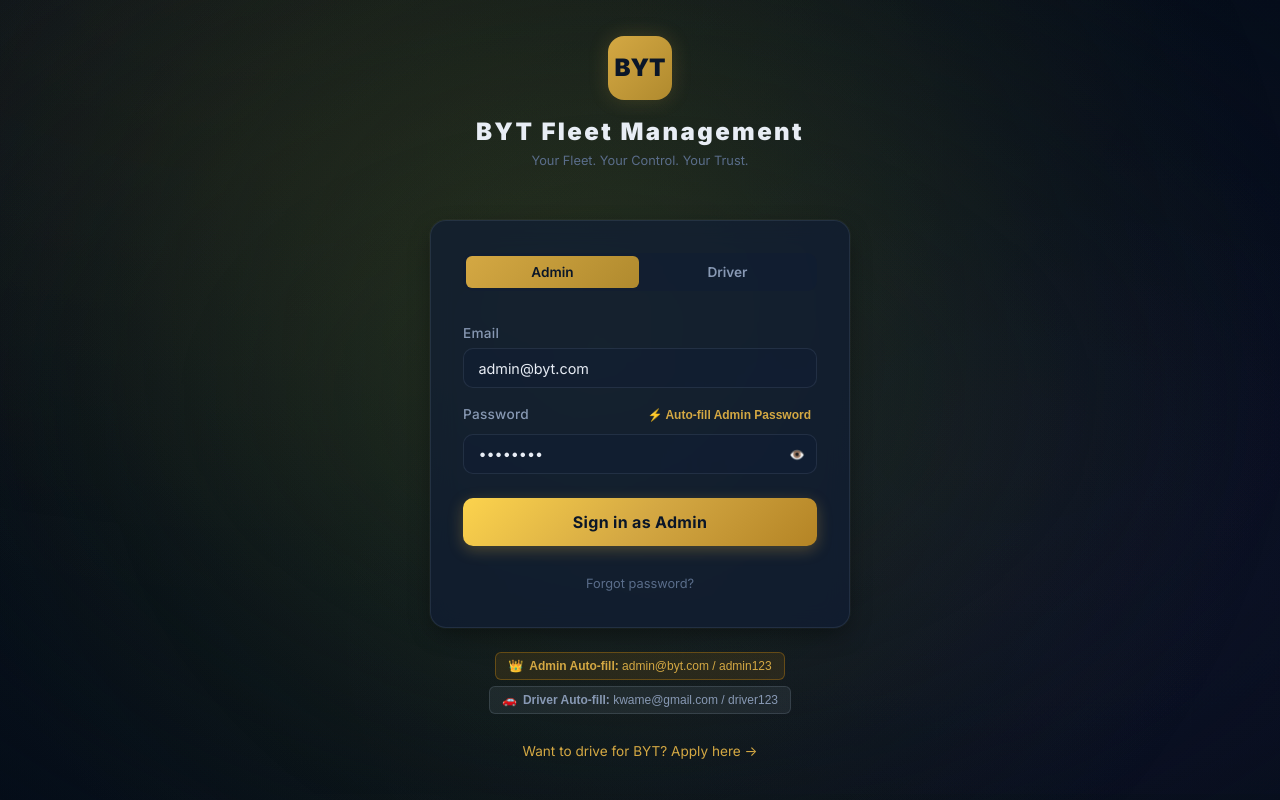
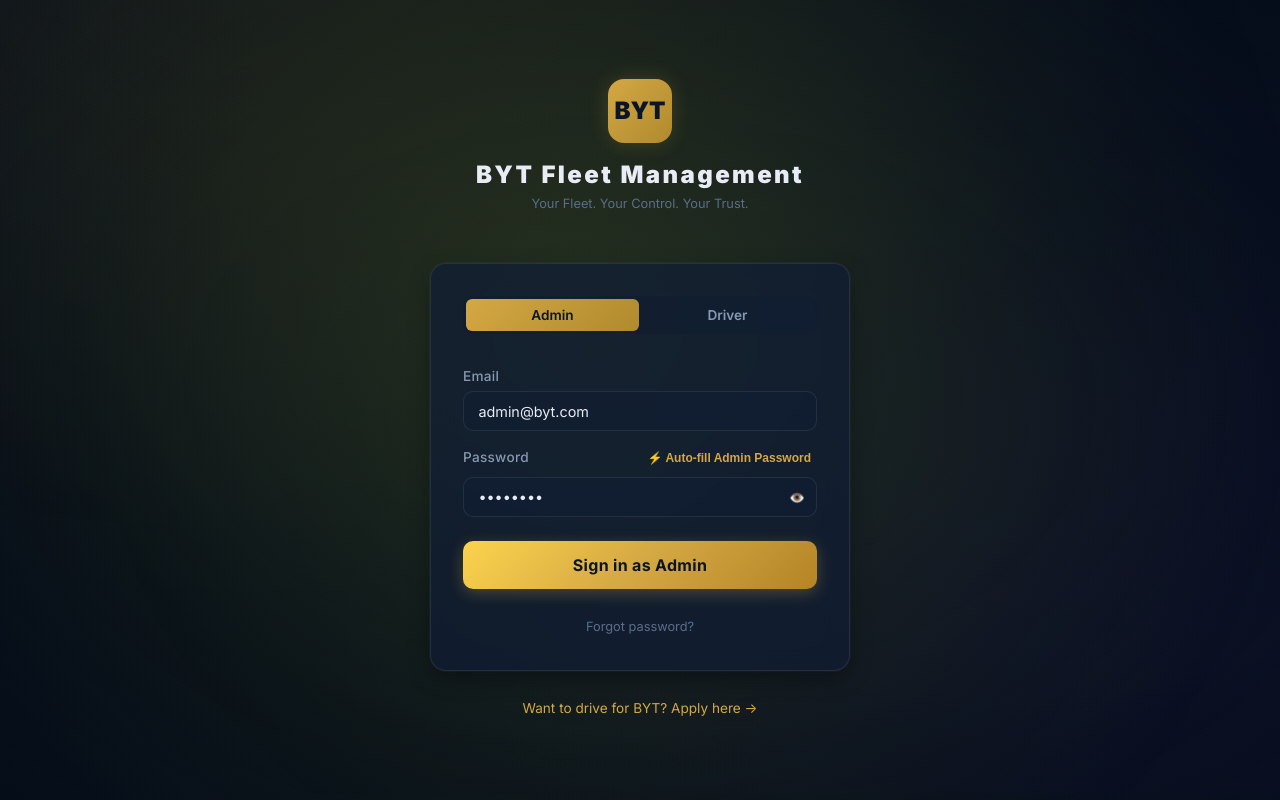
Before and after one commit to ebencool12/car-management-system, a Next.js app: page / in a window 1280 px wide. Built offline with nearby package versions, Linux system fonts and the light colour scheme.

Commit message:
chore: remove demo credentials auto-fill buttons from login page

```diff
--- a/src/app/page.tsx
+++ b/src/app/page.tsx
@@ -271,48 +271,6 @@ export default function LoginPage() {
           </div>
         </div>
 
-        {/* Demo credentials hint with quick-fill buttons */}
-        <div style={{ marginTop: 'var(--space-lg)', display: 'flex', flexDirection: 'column', gap: '6px', alignItems: 'center' }}>
-          <button
-            type="button"
-            onClick={() => selectRole('admin')}
-            style={{
-              background: 'rgba(245, 158, 11, 0.1)',
-              border: '1px solid rgba(245, 158, 11, 0.3)',
-              borderRadius: 'var(--radius-sm)',
-              padding: '6px 12px',
-              color: 'var(--byt-gold)',
-              fontSize: '0.75rem',
-              cursor: 'pointer',
-              display: 'flex',
-              alignItems: 'center',
-              gap: '6px'
-            }}
-          >
-            <span>👑</span>
-            <span><strong>Admin Auto-fill:</strong> admin@byt.com / admin123</span>
-          </button>
-          <button
-            type="button"
-            onClick={() => selectRole('driver')}
-            style={{
-              background: 'rgba(148, 163, 184, 0.1)',
-              border: '1px solid rgba(148, 163, 184, 0.2)',
-              borderRadius: 'var(--radius-sm)',
-              padding: '6px 12px',
-              color: 'var(--color-text-secondary)',
-              fontSize: '0.75rem',
-              cursor: 'pointer',
-              display: 'flex',
-              alignItems: 'center',
-              gap: '6px'
-            }}
-          >
-            <span>🚗</span>
-            <span><strong>Driver Auto-fill:</strong> kwame@gmail.com / driver123</span>
-          </button>
-        </div>
-
         {/* Apply link */}
         <div style={{ marginTop: 'var(--space-lg)', textAlign: 'center' }}>
           <a href="/apply" style={{ fontSize: '0.85rem', color: 'var(--byt-gold)' }}>
```
